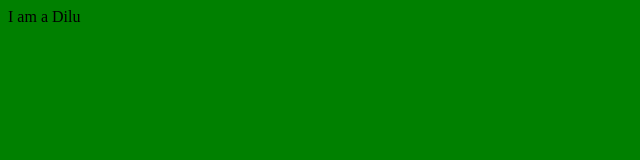
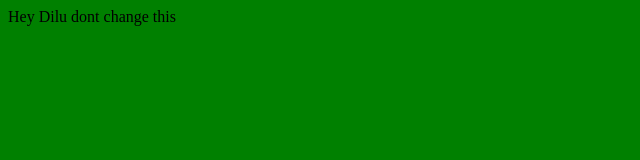
Before and after one commit to diluviswanath1980/background-generator, a plain HTML site: page index.html in a window 1280 px wide. Shown: the whole page, without its empty margins (0-640 px from the left). Drawn offline with Linux system fonts and the light colour scheme.

Commit message:
Removing dilu edit

```diff
--- a/index.html
+++ b/index.html
@@ -5,6 +5,6 @@
 	<link rel="stylesheet" type="text/css" href="style.css">
 </head>
 <body>
-I am a Dilu
+Hey Dilu dont change this
 </body>
 </html>
```
